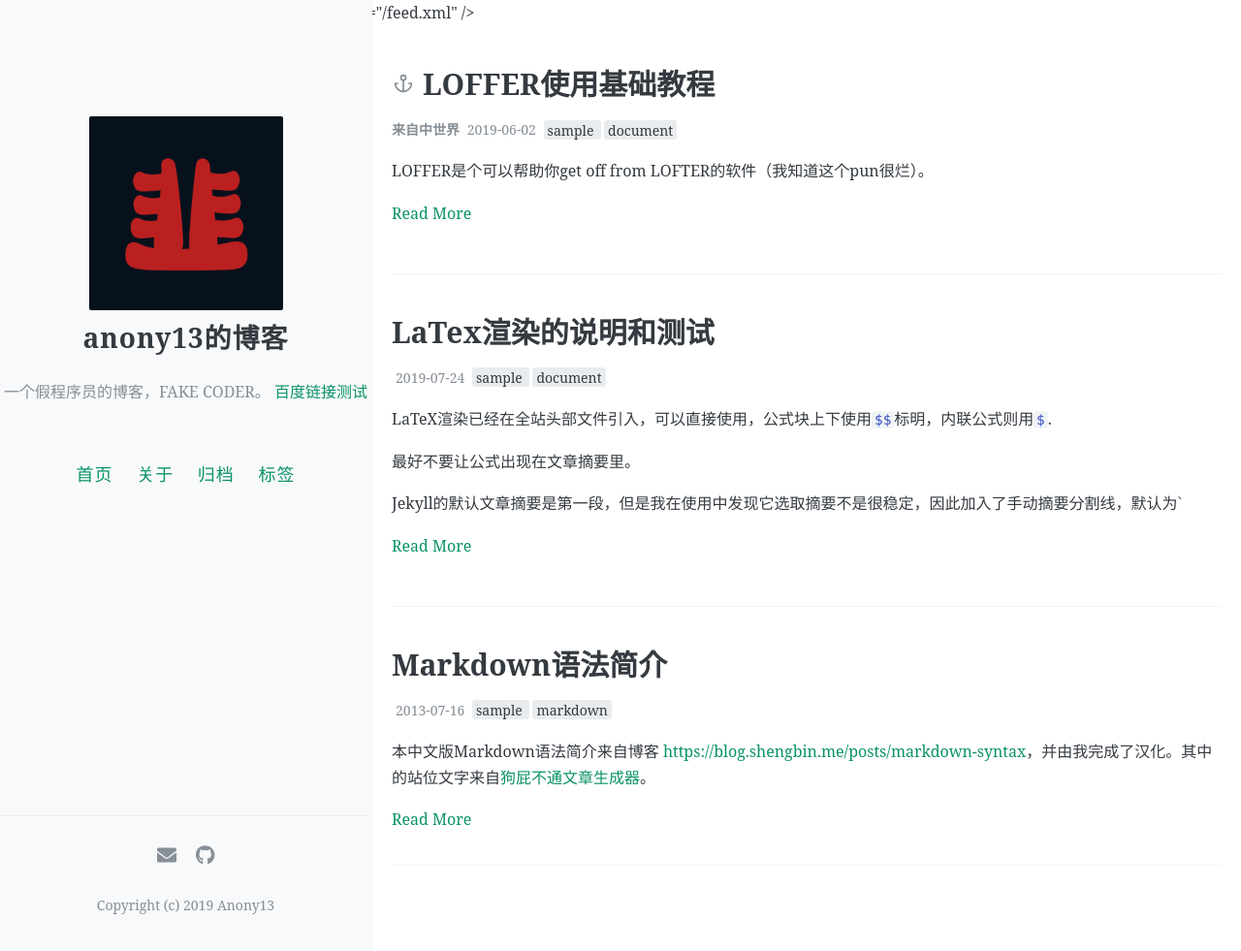
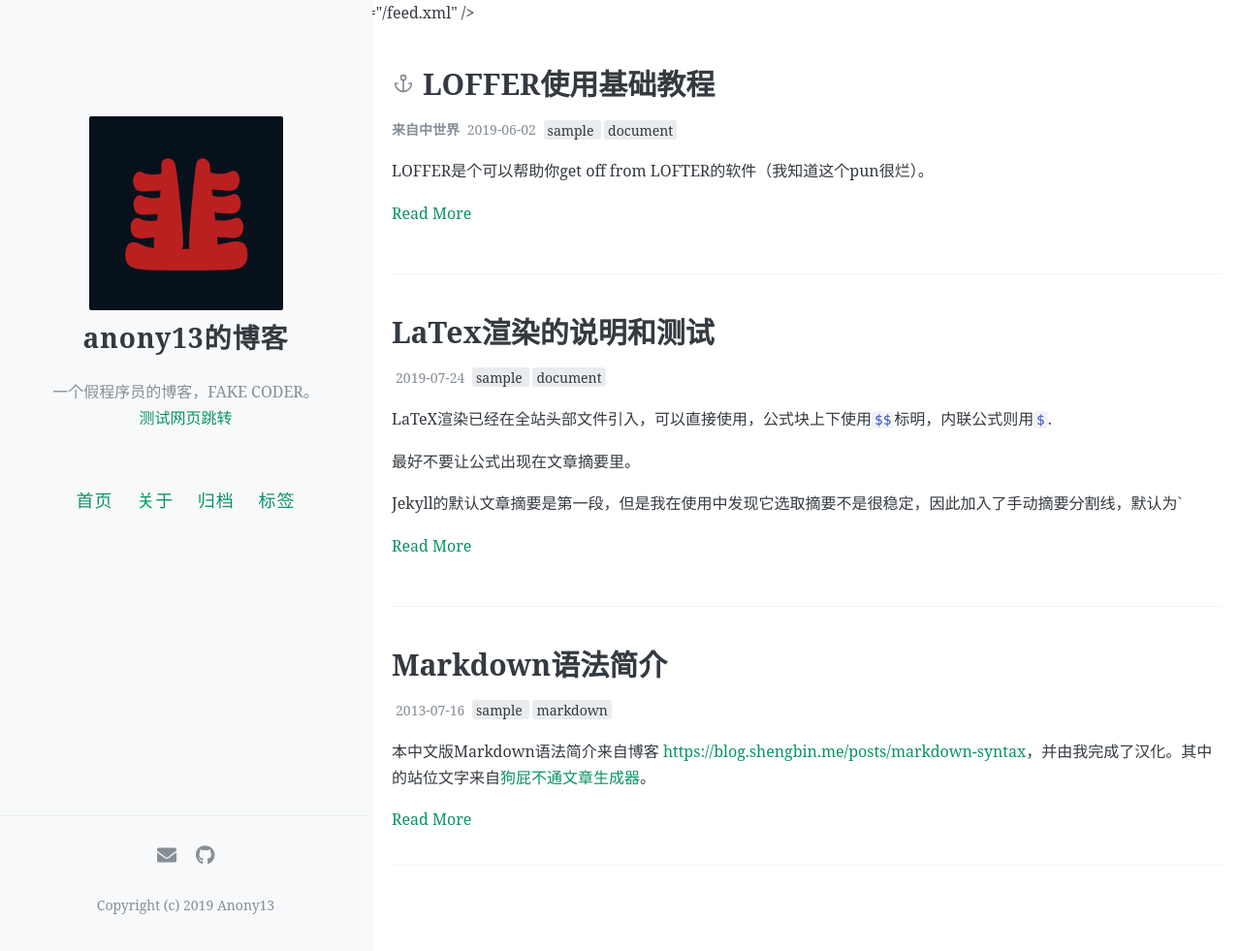
Before and after one commit to Anony13/anony13.github.io, a Jekyll site: the page built from index.html, in a window 1280 px wide and 981 px high. Shown: the whole window at 97% size. Built offline with Jekyll 4.4.1, drawn with Linux system fonts in a browser that asks for light colours; the list of posts is cut into pages by our own code; comment, search, counter and statistics services are not loaded.

Commit message:
测试外链跳转

```diff
--- a/_config.yml
+++ b/_config.yml
@@ -10,7 +10,7 @@
 name: anony13的博客
 description:
   一个假程序员的博客，FAKE CODER。
-  <a href="www.baidu.com">百度链接测试</a>
+  </br><a href="https://www.baidu.com" target="_blank">测试网页跳转</a>
 
 # 输入你的网站域名（如果你没有添加自己的域名，而是直接用GitHub pages分配的域名的话可以省略）
 url:
```
